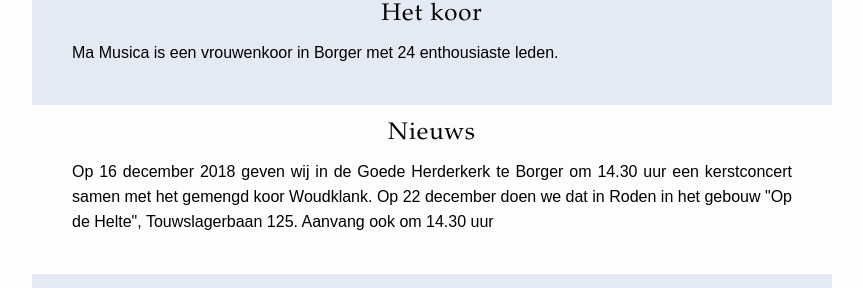
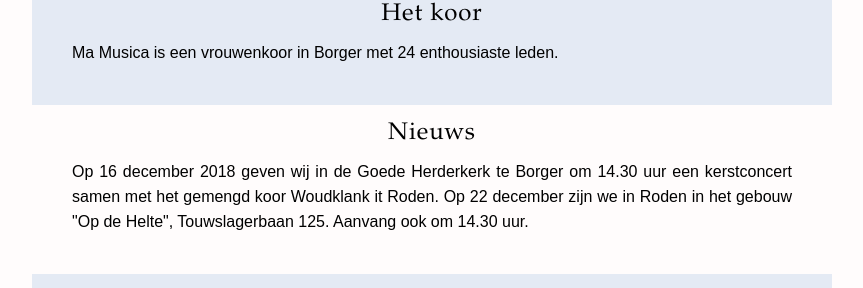
Before and after one commit to onwijsbegeerte/MaMusica, a plain HTML site: page index.html in a window 1280 px wide. Shown: the part 510-798 px from the top of the page, without its empty margins (208-1071 px from the left). Drawn offline with Linux system fonts and the light colour scheme.

Commit message:
Update index.html

```diff
--- a/index.html
+++ b/index.html
@@ -29,8 +29,8 @@
         </div>
         <div class="container">
             <h2>Nieuws</h2>
-            <p>Op 16 december 2018 geven wij in de Goede Herderkerk te Borger om 14.30 uur een kerstconcert samen met het gemengd koor Woudklank.
-                Op 22 december doen we dat in Roden in het gebouw "Op de Helte", Touwslagerbaan 125. Aanvang ook om 14.30 uur
+            <p>Op 16 december 2018 geven wij in de Goede Herderkerk te Borger om 14.30 uur een kerstconcert samen met het gemengd koor Woudklank it Roden.
+                Op 22 december zijn we in Roden in het gebouw "Op de Helte", Touwslagerbaan 125. Aanvang ook om 14.30 uur.
         </div>
         <div class="container">
             <h2>De dirigent</h2>
```
